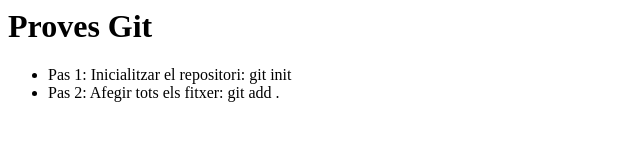
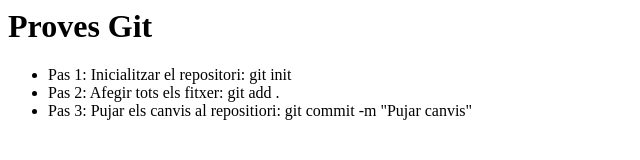
Before and after one commit to nilmedrano/gitNilMedrano, a plain HTML site: page index.html in a window 1280 px wide. Shown: the whole page, without its empty margins (0-640 px from the left). Drawn offline with Linux system fonts and the light colour scheme.

Commit message:
first commit

```diff
--- a/index.html
+++ b/index.html
@@ -2,4 +2,5 @@
 <ul>
 	<li>Pas 1: Inicialitzar el repositori: git init</li>
 	<li>Pas 2: Afegir tots els fitxer: git add .</li>
+	<li>Pas 3: Pujar els canvis al repositiori: git commit -m "Pujar canvis"</li>
 </ul>
```
